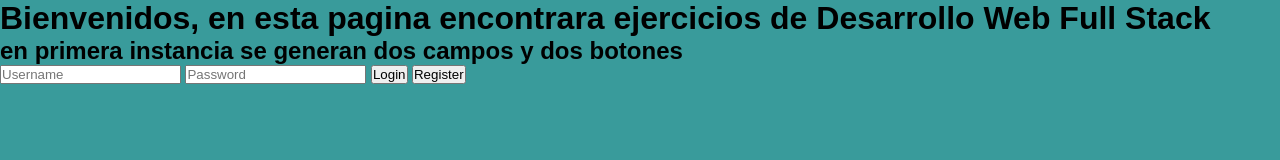
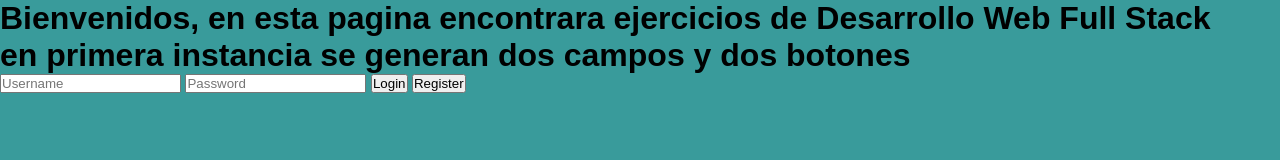
Before and after one commit to guadorsa/fullstack-intermedio, a plain HTML site: page index.html in a window 1280 px wide. Drawn offline with Linux system fonts and the light colour scheme.

Commit message:
quiero adicionar un espacio

```diff
--- a/index.html
+++ b/index.html
@@ -9,7 +9,8 @@
 </head>
 <body>
         <h1>Bienvenidos, en esta pagina encontrara ejercicios de Desarrollo Web Full Stack</h1>
-        <h2>en primera instancia se generan dos campos y dos botones</h2>
+        <h1>en primera instancia se generan dos campos y dos botones</h1>
+        <h2></h2>
         <form action="Formulario">
 
             <input type="text" name="username" placeholder="Username">
```
